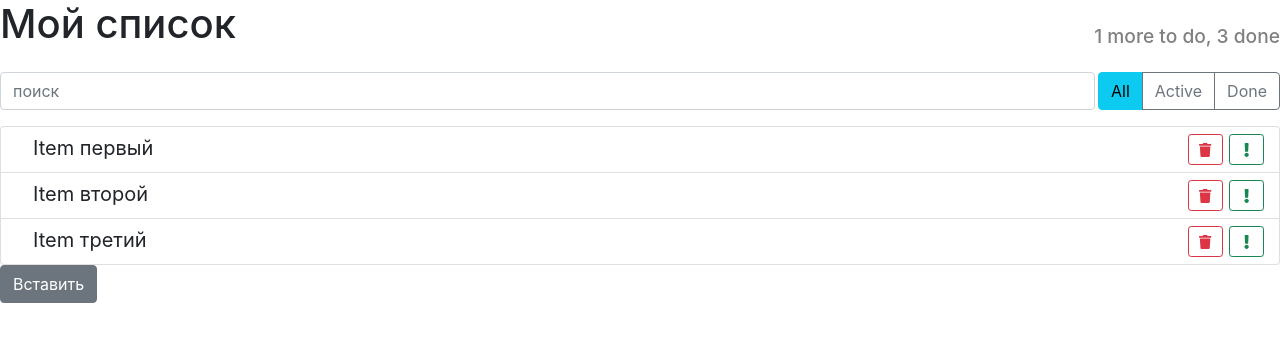
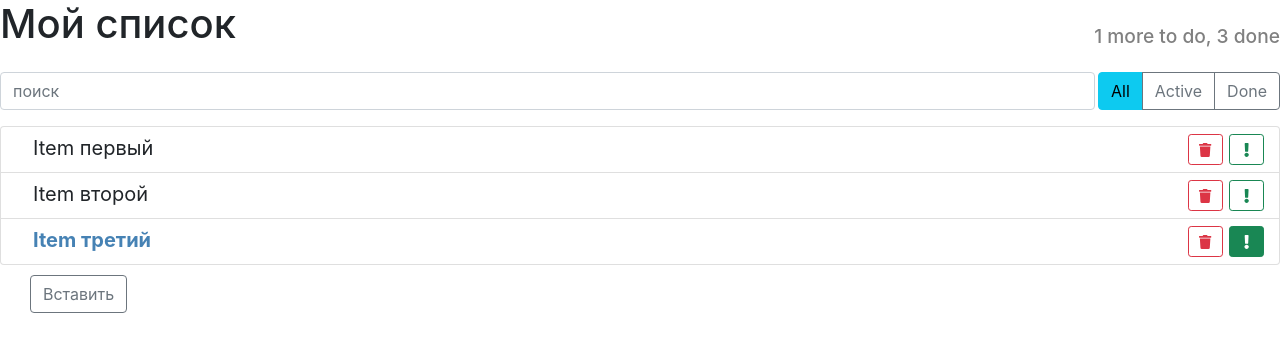
Before and after one commit to Alexey-Kozlov/React-todo, a React (Create React App) app: page / in a window 1280 px wide. Shown: the top 352 px of the page. Built offline with nearby package versions, Linux system fonts and the light colour scheme.

Commit message:
end 11.12

```diff
--- a/src/components/App/App.js
+++ b/src/components/App/App.js
@@ -29,12 +29,9 @@ export default class App extends React.Component {
   }
 
   insertItem = () => {
-
     this.setState(({ todoData }) =>{
-      let newArray = [];
       let maxIndex = 0;
       if(todoData.length > 0){
-        newArray = JSON.parse(JSON.stringify(todoData));
         maxIndex = Math.max(...todoData.map((item) => item.id));
       }
       const newItem = {
@@ -42,12 +39,18 @@ export default class App extends React.Component {
         label: "чтото новое " + maxIndex.toString(),
         important: false
       };
-      newArray.push(newItem);
       return {
-        todoData: newArray
+        todoData: [...todoData, newItem]
       }
     })
+  }
 
+  onToggleImportant = (id) =>{
+    console.log('imp ', id);
+  }
+
+  onToggleDone = (id) => {
+    console.log('done ', id);
   }
 
   render () {
@@ -61,6 +64,8 @@ export default class App extends React.Component {
       <ToDoList
         onDeleted = { this.deleteItem }
         todoData = { this.state.todoData }
+        onToggleImportant = { this.onToggleImportant}
+        onToggleDone = { this.onToggleDone}
         />
       <ItemAdd itemAdded={ this.insertItem }></ItemAdd>
     </div>
--- a/src/components/ItemAdd/ItemAdd.css
+++ b/src/components/ItemAdd/ItemAdd.css
@@ -0,0 +1,4 @@
+.item-add{
+    margin-top: 10px;
+    margin-left: 30px;
+}
--- a/src/components/ItemAdd/ItemAdd.js
+++ b/src/components/ItemAdd/ItemAdd.js
@@ -6,7 +6,7 @@ export default class ItemAdd extends React.Component {
         const { itemAdded } = this.props;
         return (
             <button type="button"
-            className = "btn btn-secondary"
+            className = "btn btn-outline-secondary item-add"
             onClick= { itemAdded } >Вставить</button>
         )
     }
--- a/src/components/ToDoList/ToDoList.js
+++ b/src/components/ToDoList/ToDoList.js
@@ -2,7 +2,7 @@ import React from 'react';
 import ToDoListItem from '../ToDoListItem';
 import './ToDoList.css'
 
-const ToDoList = ( {todoData, onDeleted} ) =>{
+const ToDoList = ( {todoData, onDeleted, onToggleImportant, onToggleDone} ) =>{
 
     const items = todoData.map((item, index) => {
         return(
@@ -11,6 +11,8 @@ const ToDoList = ( {todoData, onDeleted} ) =>{
                 label = { item.label }
                 important = { item.important }
                 onDeleted = { () => onDeleted(item.id) }
+                onToggleImportant = {() => onToggleImportant(item.id) }
+                onToggleDone = {() => onToggleDone(item.id) }
             />
         </li>
         );
--- a/src/components/ToDoListItem/ToDoListItem.js
+++ b/src/components/ToDoListItem/ToDoListItem.js
@@ -5,30 +5,13 @@ import { faExclamation, faTrash } from '@fortawesome/free-solid-svg-icons';
 
 export default class ToDoListItem extends React.Component {
 
-  state = {
-    done: false,
-    important: false
-  };
-
-onLabelClick = () => {
-  this.setState((state) => {
-    return{
-      done: !state.done
-    }
-  });
-};
-onMarkImportant = () => {
-  this.setState((state) =>
-    {
-      return{
-        important: !state.important
-      }
-  });
-};
-
 render() {
-    const { label, onDeleted } = this.props;
-    const {done, important} = this.state;
+    const { label,
+      onDeleted,
+      onToggleDone,
+      onToggleImportant,
+      done,
+      important} = this.props;
 
     let classNames = 'todo-list-item';
     let exclaimButtonDefaultStyle = 'btn btn-outline-success btn-sm float-end';
@@ -44,10 +27,10 @@ render() {
   return (
     <span className = {classNames}>
       <span className="todo-list-item-label"
-      onClick = { this.onLabelClick } >{label}</span>
+      onClick = { onToggleDone } >{label}</span>
       <button type="button"
           className= { exclaimButtonDefaultStyle }
-          onClick={this.onMarkImportant}>
+          onClick={ onToggleImportant }>
           <FontAwesomeIcon icon={faExclamation} />
       </button>
       <button type="button"
```
